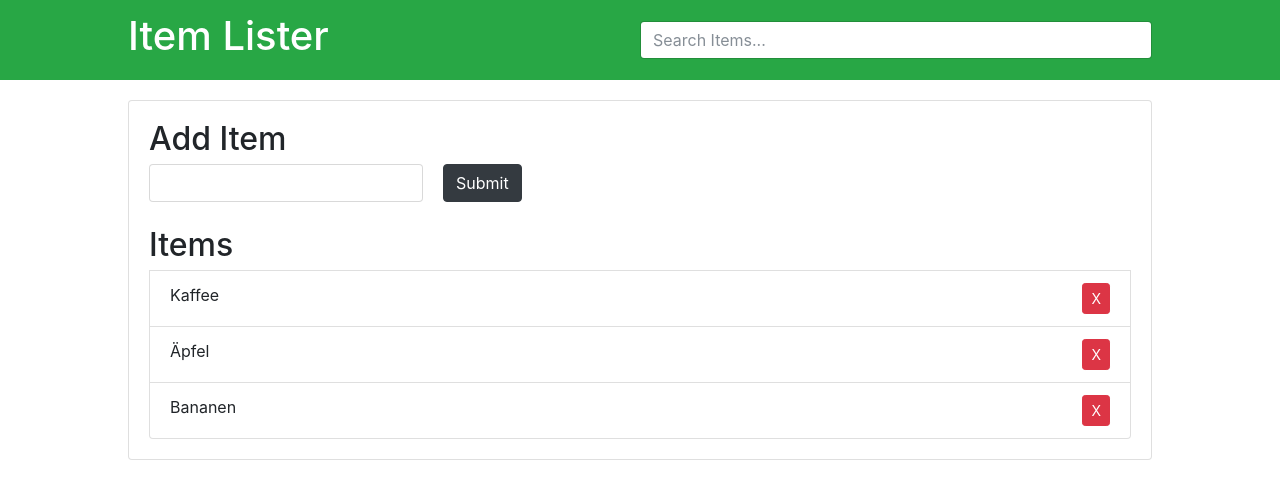
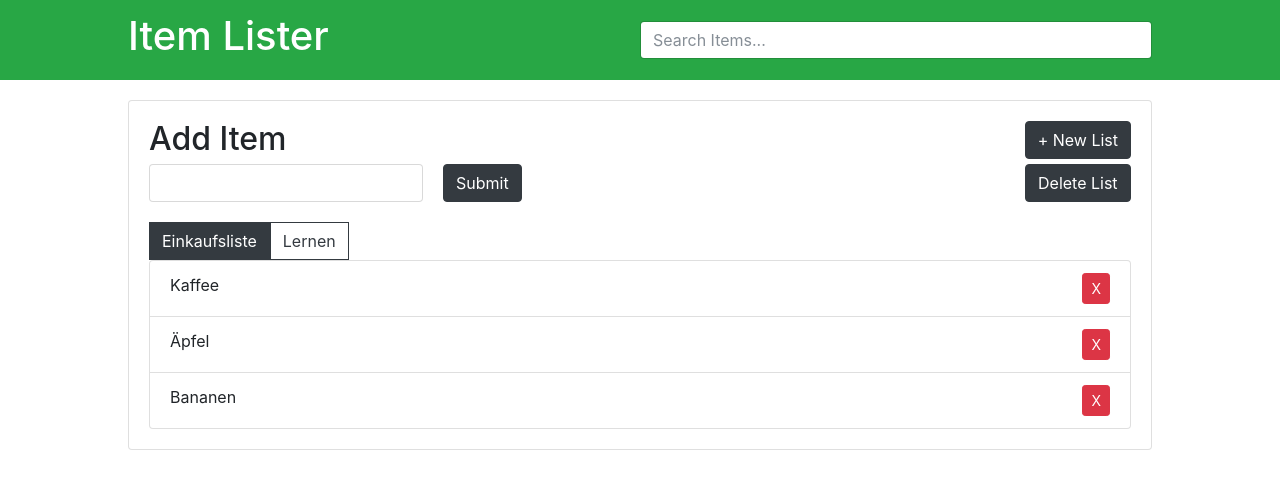
Before and after one commit to seiwaldm/dom-project-vue, a Vue app: page / in a window 1280 px wide. Shown: the top 498 px of the page. Built offline with nearby package versions, Linux system fonts and the light colour scheme.

Commit message:
multiple lists

```diff
--- a/src/components/ItemList.vue
+++ b/src/components/ItemList.vue
@@ -2,8 +2,7 @@
 Strings/Daten aus dem vuex-store (this.$store.state) und zeigt sie als Liste an
 
 <template>
-  <ul class="tabcontent list-group">
-    <h2>Items</h2>
+  <ul class="tabcontent list-group active">
     <SingleItem
       v-for="item in list"
       :key="item.name"
@@ -16,10 +15,11 @@ Strings/Daten aus dem vuex-store (this.$store.state) und zeigt sie als Liste an
 import SingleItem from "./SingleItem.vue";
 
 export default {
+  props: ["name"],
   components: { SingleItem },
   computed: {
     list() {
-      return this.$store.state.list;
+      return this.$store.getters.getListByName(this.name).list;
     },
   },
 };
--- a/src/components/TheAddItemForm.vue
+++ /dev/null
@@ -1,49 +0,0 @@
-//das Formular zum Hinzufügen von Items //zusätzlich zur Verbindung mit vuex
-lokales Datenfeld
-
-<template>
-  <section class="form-section">
-    <h2>Add Item</h2>
-    <form action="" class="form-inline">
-      <input
-        type="text"
-        name="newItem"
-        class="form-control new-item"
-        v-model="newItem"
-      />
-      <input
-        type="submit"
-        value="Submit"
-        class="btn btn-dark"
-        @click.prevent="addItem"
-      />
-    </form>
-  </section>
-</template>
-
-<script>
-export default {
-  data() {
-    return {
-      newItem: "",
-    };
-  },
-  methods: {
-    addItem() {
-      if (this.newItem !== "") {
-        this.$store.dispatch("addItem", this.newItem);
-        this.newItem = "";
-      }
-    },
-  },
-};
-</script>
-
-<style scoped>
-.form-section {
-  margin-bottom: 20px;
-}
-.new-item {
-  margin-right: 20px;
-}
-</style>
--- /dev/null
+++ b/src/components/TheControlSection.vue
@@ -0,0 +1,76 @@
+//das Formular zum Hinzufügen von Items //zusätzlich zur Verbindung mit vuex
+lokales Datenfeld
+
+<template>
+  <section class="control-section">
+    <div class="addItems">
+      <h2>Add Item</h2>
+      <form action="" class="form-inline">
+        <input
+          type="text"
+          name="newItem"
+          class="form-control new-item"
+          v-model="newItem"
+        />
+        <input
+          type="submit"
+          value="Submit"
+          class="btn btn-dark"
+          @click.prevent="addItem"
+        />
+      </form>
+    </div>
+    <div class="addLists">
+      <button id="newList" class="btn btn-dark" @click="addList">
+        + New List
+      </button>
+      <button id="deleteList" class="btn btn-dark" @click="deleteList">
+        Delete List
+      </button>
+    </div>
+  </section>
+</template>
+
+<script>
+export default {
+  data() {
+    return {
+      newItem: "",
+    };
+  },
+  methods: {
+    addItem() {
+      if (this.newItem !== "") {
+        this.$store.dispatch("addItem", this.newItem);
+        this.newItem = "";
+      }
+    },
+    deleteList() {
+      if (confirm("Liste wirklich löschen?")) {
+        this.$store.dispatch("deleteList");
+      }
+    },
+    addList() {
+      const listName = prompt("Name der Liste:");
+      this.$store.dispatch("addList", listName);
+    },
+  },
+};
+</script>
+
+<style scoped>
+.control-section {
+  margin-bottom: 20px;
+  display: flex;
+  justify-content: space-between;
+}
+.new-item {
+  margin-right: 20px;
+}
+
+.addLists {
+  display: flex;
+  flex-direction: column;
+  justify-content: space-between;
+}
+</style>
--- /dev/null
+++ b/src/components/TheListTabs.vue
@@ -0,0 +1,26 @@
+<template>
+  <button
+    class="tablinks btn"
+    :class="{ 'btn-dark': active, 'btn-outline-dark': !active }"
+    @click="setActive"
+  >
+    {{ name }}
+  </button>
+</template>
+
+<script>
+export default {
+  props: ["name", "active"],
+  methods: {
+    setActive() {
+      this.$store.dispatch("setActive", this.name);
+    },
+  },
+};
+</script>
+
+<style scoped>
+.btn {
+  border-radius: 0;
+}
+</style>
--- a/src/components/TheMainSection.vue
+++ b/src/components/TheMainSection.vue
@@ -1,16 +1,36 @@
 <template>
   <main class="card card-body main-section">
-    <TheAddItemForm></TheAddItemForm>
-    <ItemList></ItemList>
+    <TheControlSection></TheControlSection>
+
+    <div class="list-info" v-if="lists.length > 0">
+      <div class="tab">
+        <TheListTabs
+          v-for="item in lists"
+          :key="item.name"
+          :name="item.name"
+          :active="item.active"
+        ></TheListTabs>
+      </div>
+      <ItemList :name="activeList"></ItemList>
+    </div>
   </main>
 </template>
 
 <script>
 import ItemList from "./ItemList.vue";
-import TheAddItemForm from "./TheAddItemForm.vue";
+import TheListTabs from "./TheListTabs.vue";
+import TheControlSection from "./TheControlSection.vue";
 
 export default {
-  components: { ItemList, TheAddItemForm },
+  components: { ItemList, TheControlSection, TheListTabs },
+  computed: {
+    lists() {
+      return this.$store.state.lists;
+    },
+    activeList() {
+      return this.$store.getters.getActiveList.name;
+    },
+  },
 };
 </script>
 
@@ -18,6 +38,5 @@ export default {
 .main-section {
   grid-area: 2 / 2;
   display: grid;
-  grid-row-gap: 5px;
 }
 </style>
--- a/src/main.js
+++ b/src/main.js
@@ -6,15 +6,26 @@ import App from './App.vue';
 const store = createStore({
     state() {
         return {
-            list: [{ name: "Kaffee" }, { name: "Äpfel" }, { name: "Bananen" }],
+            lists: [{
+                name: "Einkaufsliste",
+                list: [{ name: "Kaffee" }, { name: "Äpfel" }, { name: "Bananen" }],
+                active: true
+                },
+                {
+                name: "Lernen",
+                list: [{ name: "vue" }, { name: "react" }, { name: "angular" }],
+                active: false
+                }],
+
             filter: ""
         };
     },
 
     //die eigentlichen "setter"
+    //alle Veränderungen am store.state laufen über mutations
     mutations: {
         deleteItem(state, toDelete) {
-            state.list = state.list.filter(item => {
+            store.getters.getActiveList.list = store.getters.getActiveList.list.filter(item => {
                 return item.name !== toDelete;
             });
         },
@@ -22,11 +33,30 @@ const store = createStore({
             state.filter = filter;
         },
         addItem(state, newItem) {
-            state.list.push({ name: newItem });
+            store.getters.getActiveList.list.push({ name: newItem });
+        },
+        setActive(state, newActiveList) {
+            if (state.lists.length > 0) {
+                state.lists.forEach(list => list.active = false);
+                store.getters.getListByName(newActiveList).active = true;
+            }
+        },
+        deleteList(state) {
+            state.lists = state.lists.filter(list => !list.active);
+            if (state.lists.length > 0) {
+                state.lists[0].active = true;
+            }
+        },
+        addList(state, newList) {
+            if (state.lists.length > 0) {
+                state.lists.forEach(list => list.active = false);
+            }
+            state.lists.push({ name: newList, list: [], active: true });
+
         }
     },
 
-    //brauchen wir für asynchronen Code -> IMMER verwenden!
+    //brauchen wir für asynchronen Code -> IMMER verwenden ist gute Praxis!
     actions: {
         deleteItem(context, toDelete) {
             context.commit("deleteItem", toDelete);
@@ -36,11 +66,33 @@ const store = createStore({
         },
         addItem(context, newItem) {
             context.commit("addItem", newItem);
+        },
+        setActive(context, list) {
+            context.commit("setActive", list);
+        },
+        deleteList(context) {
+            context.commit("deleteList");
+        },
+        addList(context, newList) {
+            context.commit("addList", newList);
+        }
+    },
+
+    //sind wie computed properties in components
+    //führen immer irgendwelche Berechnungen oÄ durch
+    getters: {
+        getListByName(state) {
+            return (listName) => {
+                const list = state.lists.filter((list) => list.name === listName);
+                return list[0];
+            };
+        },
+        getActiveList(state) {
+            return state.lists.filter(list => list.active === true)[0];
         }
     }
 });
 
-
 const app = createApp(App);
 app.use(store);
 app.mount('#app');
```
Also changed, not shown: 8 other files (tests, documents, lock files or other folders).
